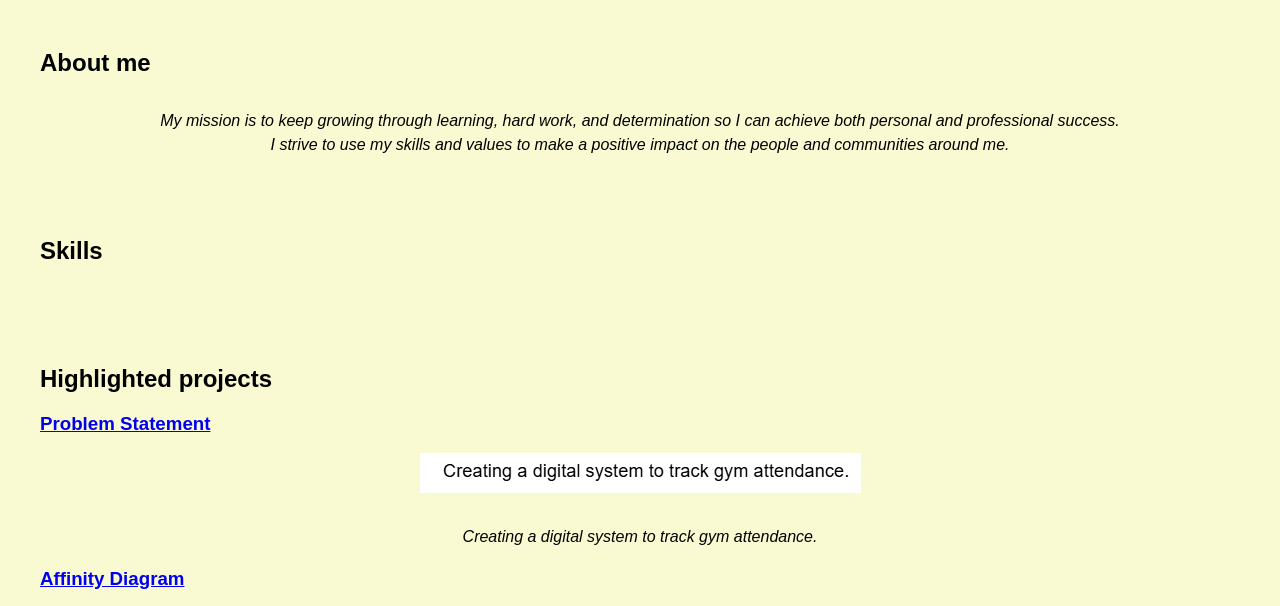
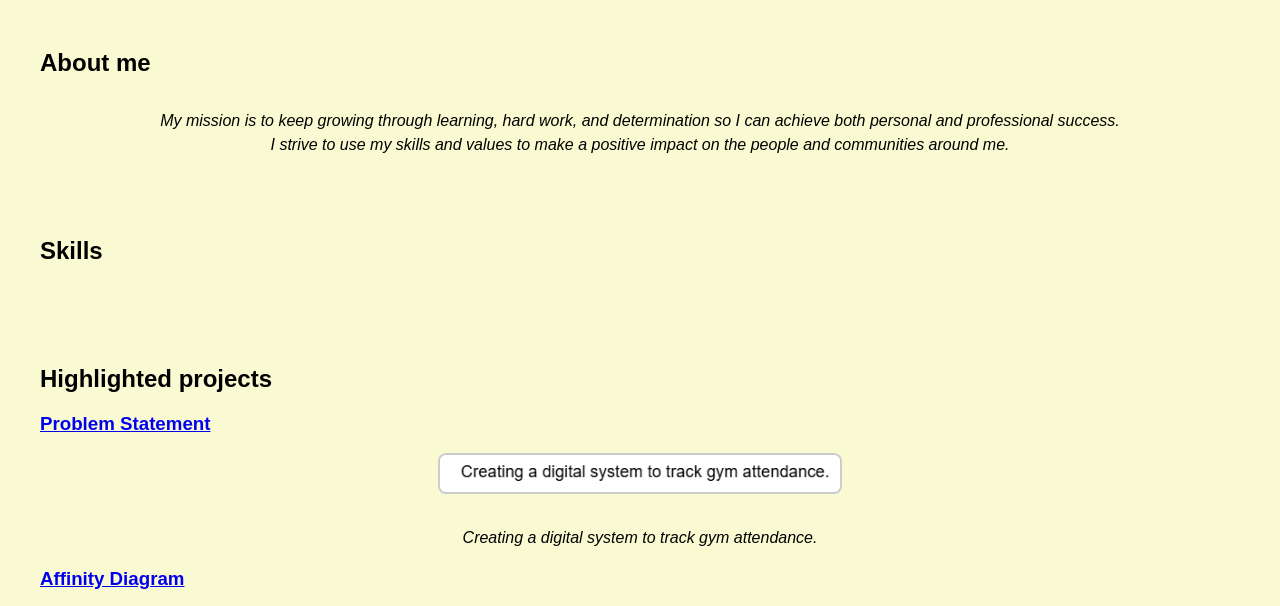
Before and after one commit to CSE-landosprouse/CSE-landosprouse.github.io, a plain HTML site: page index.html in a window 1280 px wide. Shown: the part 79-685 px from the top of the page. Drawn offline with Linux system fonts and the light colour scheme.

Commit message:
projectimagefix

```diff
--- a/styles.css
+++ b/styles.css
@@ -24,9 +24,12 @@ p:last-of-type {
     margin-top: 2rem;
     font-style: italic;
 }
-img {
-    max-width: 100%;
+.project img {
+    max-width: 400px;
+    width: 100%;
     height: auto;
     display: block;
     margin: 1rem auto;
+    border: 2px solid #ccc;
+    border-radius: 8px;
 }
```
